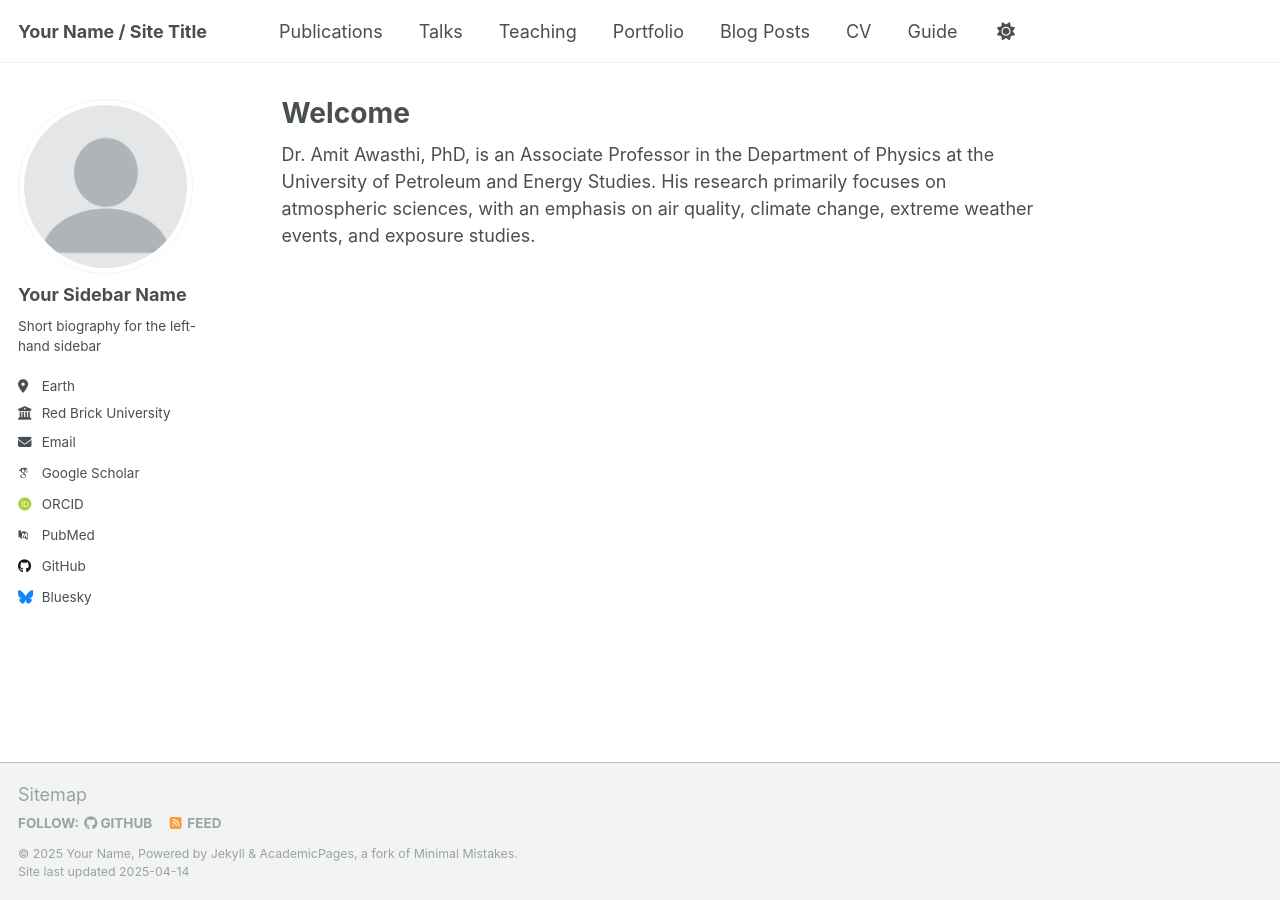
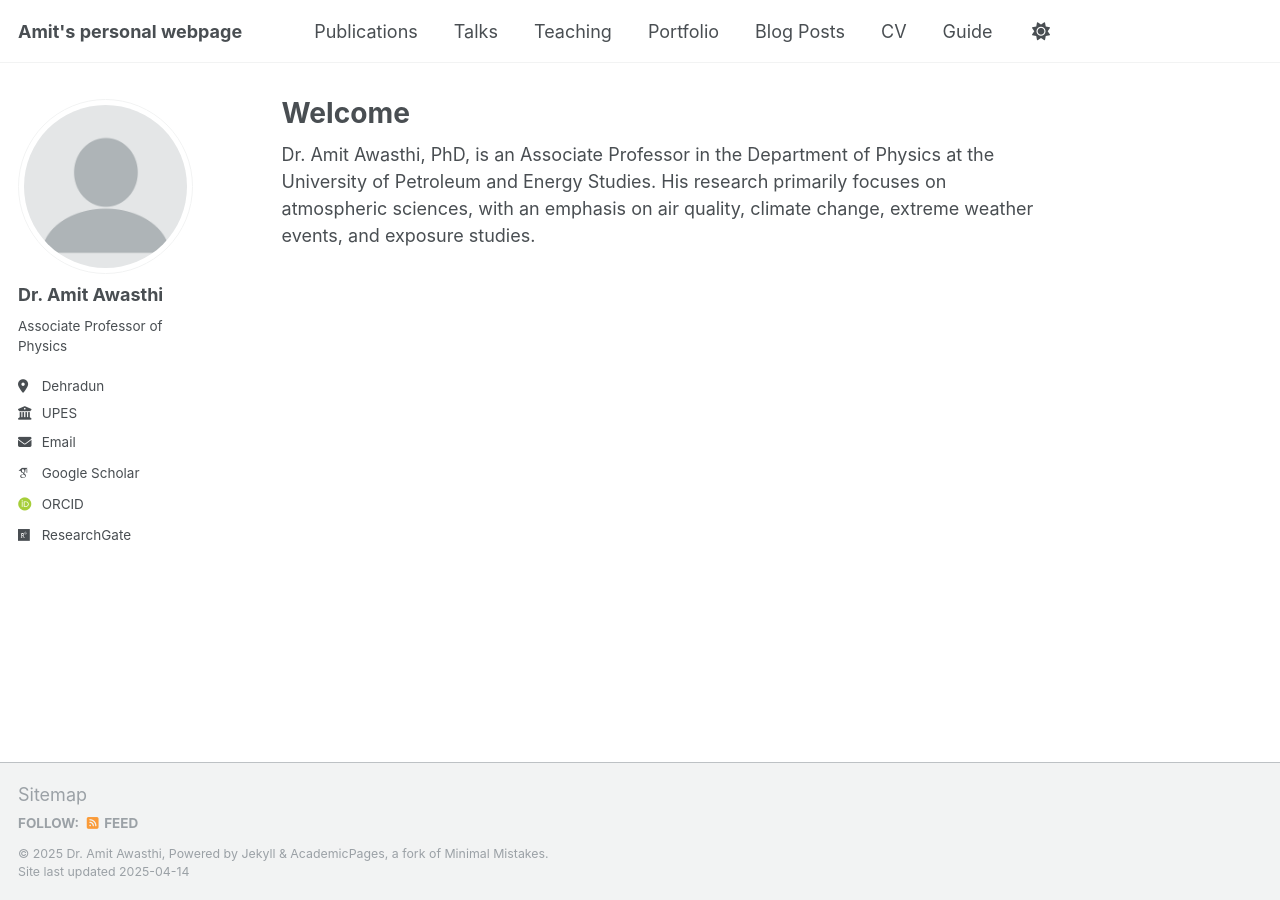
Before and after one commit to awasthitiet/amitawasthi, a Jekyll site: the page built from _pages/about.md, in a window 1280 px wide. Built offline with Jekyll 4.4.1, drawn with Linux system fonts in a browser that asks for light colours; some web fonts are replaced.

Commit message:
Update _config.yml

```diff
--- a/_config.yml
+++ b/_config.yml
@@ -9,13 +9,13 @@
 # Basic Site Settings
 locale                   : "en-US"
 site_theme               : "default"
-title                    : "Your Name / Site Title"
+title                    : "Amit's personal webpage"
 title_separator          : "-"
-name                     : &name "Your Name"
+name                     : &name "Dr. Amit Awasthi"
 description              : &description "personal description"
 url                      : https://academicpages.github.io # the base hostname & protocol for your site e.g. "https://[your GitHub username].github.io"
 baseurl                  : "" # the subpath of your site, e.g. "/blog"
-repository               : "academicpages/academicpages.github.io"
+repository               : "https://awasthitiet.github.io/amitawasthi/"
 
 # Site Author - The following control what appear as part of the author content on the side bar.
 #               If a field is blank the icon and link will not appear, otherwise it will be shown.
@@ -23,57 +23,23 @@ repository               : "academicpages/academicpages.github.io"
 author:
   # Biographic information
   avatar           : "profile.png"
-  name             : "Your Sidebar Name"
+  name             : "Dr. Amit Awasthi"
   pronouns         : # example: "she/her"
-  bio              : "Short biography for the left-hand sidebar"
-  location         : "Earth"
-  employer         : "Red Brick University"
+  bio              : "Associate Professor of Physics"
+  location         : "Dehradun"
+  employer         : "UPES"
   uri              : # URL
-  email            : "none@example.org"
+  email            : "aawasthi@ddn.upes.ac.in"
 
   # Academic websites
   arxiv            : # URL - Update with the correct link to your profile
-  googlescholar    : "https://scholar.google.com/citations?user=PS_CX0AAAAAJ"
+  googlescholar    : "https://scholar.google.co.in/citations?user=ZPSNcBEAAAAJ&hl=en"
   impactstory      : # URL
-  orcid            : "http://orcid.org/yourorcidurl"
-  semantic         : # URL
-  pubmed           : "https://www.ncbi.nlm.nih.gov/pubmed/?term=john+snow"
-  researchgate     : # URL
-  scopus           : # URL
-
-  # Repositories and software development
-  bitbucket        : # Username - Update with your username on the site
-  codepen          : # Username
-  dribbble         : # Username
-  github           : "academicpages"
-  kaggle           : # Username
-  stackoverflow    : # User number or user number and name (i.e., use "1" or "1/jeff-atwood")
-
-  # Social media
-  bluesky          : "bsky.app" # Replace this with you Bluesky username
-  facebook         : # Username
-  flickr           : # Username
-  foursquare       : # Username
-  goodreads        : # Username
-  google_plus      : # Username
-  keybase          : # Username
-  instagram        : # Username
-  lastfm           : # Username
-  linkedin         : # Username
-  mastodon         : # URL
-  medium           : # URL
-  pinterest        : # Username
-  soundcloud       : # Username
-  steam            : # Username
-  telegram         : # URL
-  tumblr           : # Username
-  twitter          : # Username for X / Twitter
-  vine             : # Username
-  weibo            : # Username
-  wikipedia        : # Username
-  xing             : # Username
-  youtube          : # Username
-  zhihu            : # Username
+  orcid            : "https://orcid.org/0000-0001-8811-2338"
+  # semantic         : # URL
+  # pubmed           : "https://www.ncbi.nlm.nih.gov/pubmed/?term=john+snow"
+  researchgate     : "https://www.researchgate.net/profile/Amit_Awasthi"
+  # scopus           : # URL
 
 # Publication Category - The following the list of publication categories and their headings
 publication_category:
```
